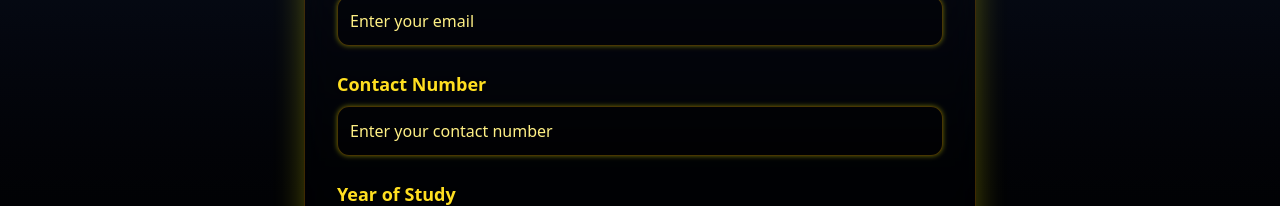
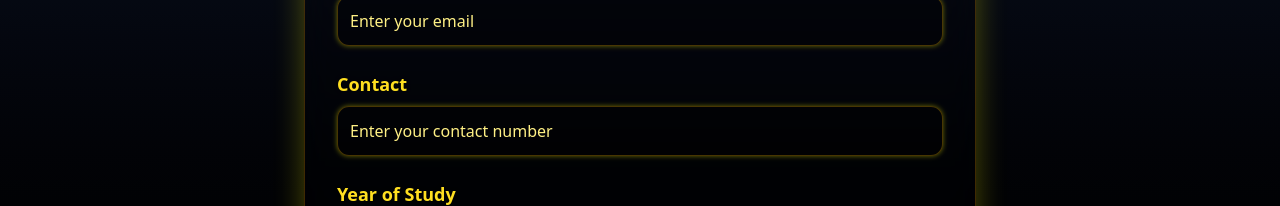
Before and after one commit to SaajidAhamed007/celestius-recruitment-2025, a React (Vite) app: page / in a window 1280 px wide. Shown: the part 271-477 px from the top of the page. Built offline with nearby package versions, Linux system fonts and the light colour scheme; no server answers.

Commit message:
Update Recruitment.jsx

```diff
--- a/src/pages/Recruitment.jsx
+++ b/src/pages/Recruitment.jsx
@@ -94,7 +94,7 @@ const Recruitment = () => {
           We are <span className="text-yellow-400 animate-bounce inline-block drop-shadow-[0_0_1px_rgba(255,255,0,0.7)]">Hiring!</span>
         </h1>
 
-        {["name", "email", "contact",].map((field) => {
+        {["name", "email",].map((field) => {
           const labels = { name: "Full Name", email: "Email Address", contact: "Contact Number" };
           const placeholders = { name: "Enter your full name", email: "Enter your email", contact: "Enter your contact number" };
           const types = { name: "text", email: "email", contact: "tel" };
@@ -112,6 +112,24 @@ const Recruitment = () => {
             </div>
           );
         })}
+
+        <div className="flex flex-col" >
+              <label className="mb-2 text-yellow-300 font-bold text-lg drop-shadow-[0_0_2px_rgba(0,0,0,0.8)]">Contact</label>
+              <input
+                type="tel"
+                name="contact"
+                placeholder="Enter your contact number"
+                value={formData.contact}
+                onChange={handleChange}
+                pattern="[0-9]{10}"
+                minLength={10}
+                maxLength={10}
+                inputMode="numeric"
+                className="w-full p-3 rounded-xl border border-yellow-500/30 bg-black/30 text-white placeholder-yellow-200
+                          focus:outline-none focus:ring-2 focus:ring-yellow-400 focus:bg-black/40 transition-colors duration-200
+                          shadow-[0_0_5px_rgba(255,255,0,0.4)]"
+              />
+            </div>
 
 
 
```
